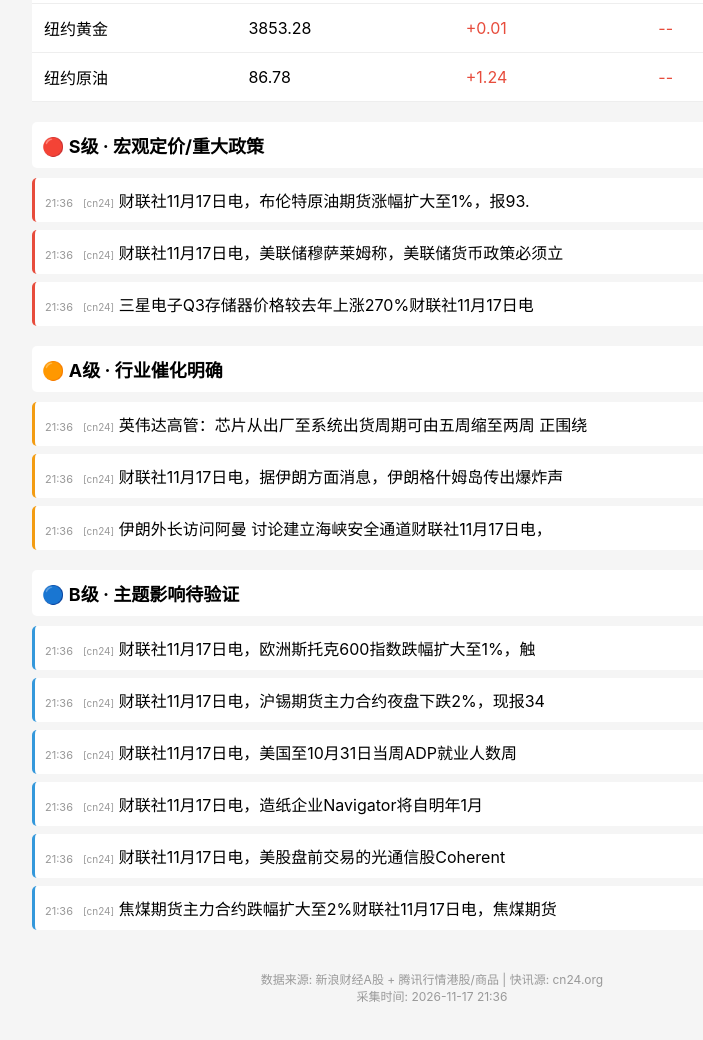
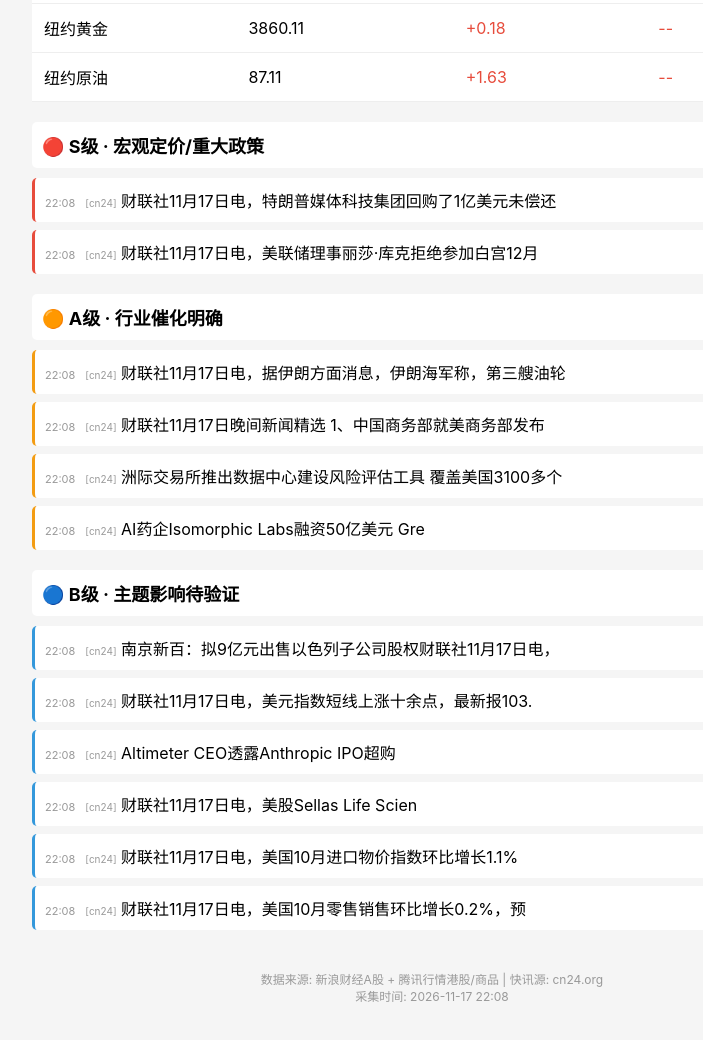
Before and after one commit to allin8888/1hour, a plain HTML site: page index.html in a window 1280 px wide. Shown: the part 550-1590 px from the top of the page, without its empty margins (208-911 px from the left). Drawn offline with Linux system fonts and the light colour scheme.

Commit message:
chore: 1h flash 202611172208

```diff
--- a/index.html
+++ b/index.html
@@ -2,7 +2,7 @@
 <html lang="zh-CN">
 <head>
 <meta charset="UTF-8">
-<title>近1小时财经快讯 21:36</title>
+<title>近1小时财经快讯 22:08</title>
 <style>
 body{font-family:-apple-system,BlinkMacSystemFont,"Segoe UI",Roboto,sans-serif;max-width:800px;margin:40px auto;padding:20px;background:#f5f5f5}
 h1{color:#333;border-bottom:2px solid #333;padding-bottom:10px}
@@ -22,7 +22,7 @@ th{background:#333;color:white}
 </head>
 <body>
 <h1>近1小时财经快讯</h1>
-<div class="time">采集时间: 2026年11月17日 21:36 北京时间 | 数据源: cn24.org</div>
+<div class="time">采集时间: 2026年11月17日 22:08 北京时间 | 数据源: cn24.org</div>
 
 <h2>📊 市场即时行情</h2>
 <table>
@@ -32,23 +32,23 @@ th{background:#333;color:white}
 <tr><td>创业板指</td><td>2292.20</td><td class='down'>-50.94</td><td class='down'>-2.17%</td></tr>
 <tr><td>恒生指数</td><td>23508.17</td><td class='down'>-245.67</td><td class='down'>-1.03%</td></tr>
 <tr><td>国企指数</td><td>7904.37</td><td class='down'>-77.17</td><td class='down'>-0.97%</td></tr>
-<tr><td>纽约黄金</td><td>3853.28</td><td class='up'>+0.01</td><td class='up'>--</td></tr>
-<tr><td>纽约原油</td><td>86.78</td><td class='up'>+1.24</td><td class='up'>--</td></tr>
+<tr><td>纽约黄金</td><td>3860.11</td><td class='up'>+0.18</td><td class='up'>--</td></tr>
+<tr><td>纽约原油</td><td>87.11</td><td class='up'>+1.63</td><td class='up'>--</td></tr>
 </table>
 <div class="section-title">🔴 S级 · 宏观定价/重大政策</div>
-<div class="news-item grade-s"><span class="news-time">21:36</span><span class="news-source">[cn24]</span> 财联社11月17日电，布伦特原油期货涨幅扩大至1%，报93.</div>
-<div class="news-item grade-s"><span class="news-time">21:36</span><span class="news-source">[cn24]</span> 财联社11月17日电，美联储穆萨莱姆称，美联储货币政策必须立</div>
-<div class="news-item grade-s"><span class="news-time">21:36</span><span class="news-source">[cn24]</span> 三星电子Q3存储器价格较去年上涨270%财联社11月17日电</div>
+<div class="news-item grade-s"><span class="news-time">22:08</span><span class="news-source">[cn24]</span> 财联社11月17日电，特朗普媒体科技集团回购了1亿美元未偿还</div>
+<div class="news-item grade-s"><span class="news-time">22:08</span><span class="news-source">[cn24]</span> 财联社11月17日电，美联储理事丽莎·库克拒绝参加白宫12月</div>
 <div class="section-title">🟠 A级 · 行业催化明确</div>
-<div class="news-item grade-a"><span class="news-time">21:36</span><span class="news-source">[cn24]</span> 英伟达高管：芯片从出厂至系统出货周期可由五周缩至两周 正围绕</div>
-<div class="news-item grade-a"><span class="news-time">21:36</span><span class="news-source">[cn24]</span> 财联社11月17日电，据伊朗方面消息，伊朗格什姆岛传出爆炸声</div>
-<div class="news-item grade-a"><span class="news-time">21:36</span><span class="news-source">[cn24]</span> 伊朗外长访问阿曼 讨论建立海峡安全通道财联社11月17日电，</div>
+<div class="news-item grade-a"><span class="news-time">22:08</span><span class="news-source">[cn24]</span> 财联社11月17日电，据伊朗方面消息，伊朗海军称，第三艘油轮</div>
+<div class="news-item grade-a"><span class="news-time">22:08</span><span class="news-source">[cn24]</span> 财联社11月17日晚间新闻精选 1、中国商务部就美商务部发布</div>
+<div class="news-item grade-a"><span class="news-time">22:08</span><span class="news-source">[cn24]</span> 洲际交易所推出数据中心建设风险评估工具 覆盖美国3100多个</div>
+<div class="news-item grade-a"><span class="news-time">22:08</span><span class="news-source">[cn24]</span> AI药企Isomorphic Labs融资50亿美元 Gre</div>
 <div class="section-title">🔵 B级 · 主题影响待验证</div>
-<div class="news-item grade-b"><span class="news-time">21:36</span><span class="news-source">[cn24]</span> 财联社11月17日电，欧洲斯托克600指数跌幅扩大至1%，触</div>
-<div class="news-item grade-b"><span class="news-time">21:36</span><span class="news-source">[cn24]</span> 财联社11月17日电，沪锡期货主力合约夜盘下跌2%，现报34</div>
-<div class="news-item grade-b"><span class="news-time">21:36</span><span class="news-source">[cn24]</span> 财联社11月17日电，美国至10月31日当周ADP就业人数周</div>
-<div class="news-item grade-b"><span class="news-time">21:36</span><span class="news-source">[cn24]</span> 财联社11月17日电，造纸企业Navigator将自明年1月</div>
-<div class="news-item grade-b"><span class="news-time">21:36</span><span class="news-source">[cn24]</span> 财联社11月17日电，美股盘前交易的光通信股Coherent</div>
-<div class="news-item grade-b"><span class="news-time">21:36</span><span class="news-source">[cn24]</span> 焦煤期货主力合约跌幅扩大至2%财联社11月17日电，焦煤期货</div>
-<div class="footer">数据来源: 新浪财经A股 + 腾讯行情港股/商品 | 快讯源: cn24.org<br>采集时间: 2026-11-17 21:36</div>
+<div class="news-item grade-b"><span class="news-time">22:08</span><span class="news-source">[cn24]</span> 南京新百：拟9亿元出售以色列子公司股权财联社11月17日电，</div>
+<div class="news-item grade-b"><span class="news-time">22:08</span><span class="news-source">[cn24]</span> 财联社11月17日电，美元指数短线上涨十余点，最新报103.</div>
+<div class="news-item grade-b"><span class="news-time">22:08</span><span class="news-source">[cn24]</span> Altimeter CEO透露Anthropic IPO超购</div>
+<div class="news-item grade-b"><span class="news-time">22:08</span><span class="news-source">[cn24]</span> 财联社11月17日电，美股Sellas Life Scien</div>
+<div class="news-item grade-b"><span class="news-time">22:08</span><span class="news-source">[cn24]</span> 财联社11月17日电，美国10月进口物价指数环比增长1.1%</div>
+<div class="news-item grade-b"><span class="news-time">22:08</span><span class="news-source">[cn24]</span> 财联社11月17日电，美国10月零售销售环比增长0.2%，预</div>
+<div class="footer">数据来源: 新浪财经A股 + 腾讯行情港股/商品 | 快讯源: cn24.org<br>采集时间: 2026-11-17 22:08</div>
 </body></html>
```
Also changed, not shown: archive/2026-11/财经快讯_202611172208.html (added, +54 -0 lines), 1 other file.
